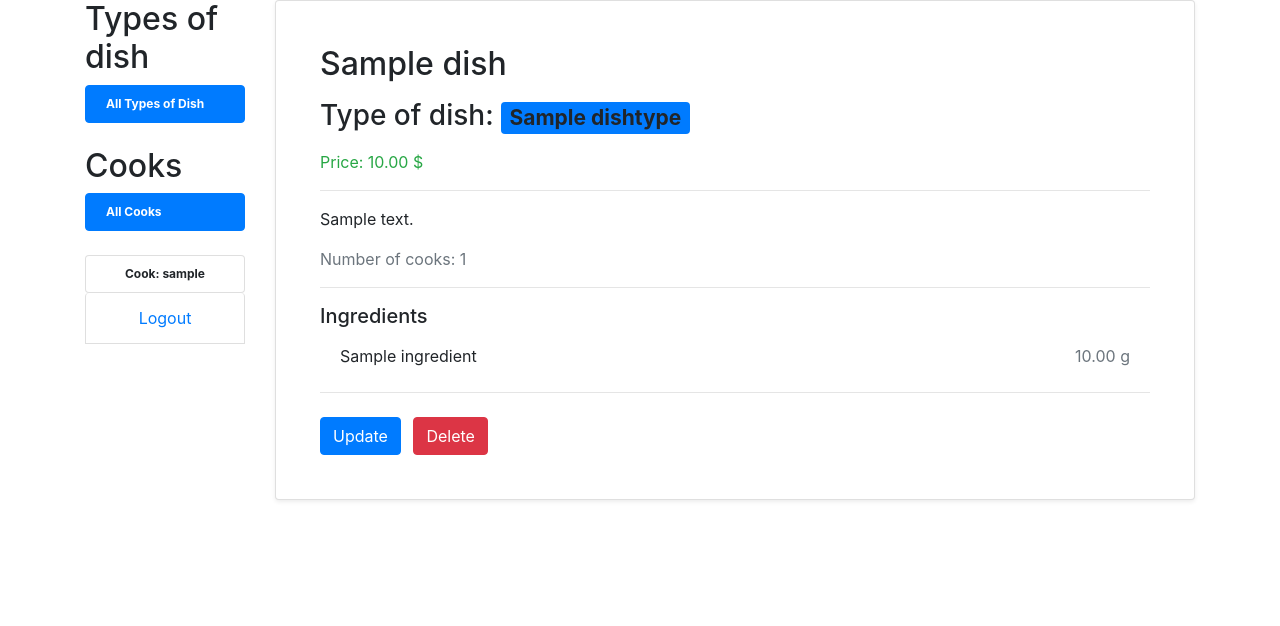
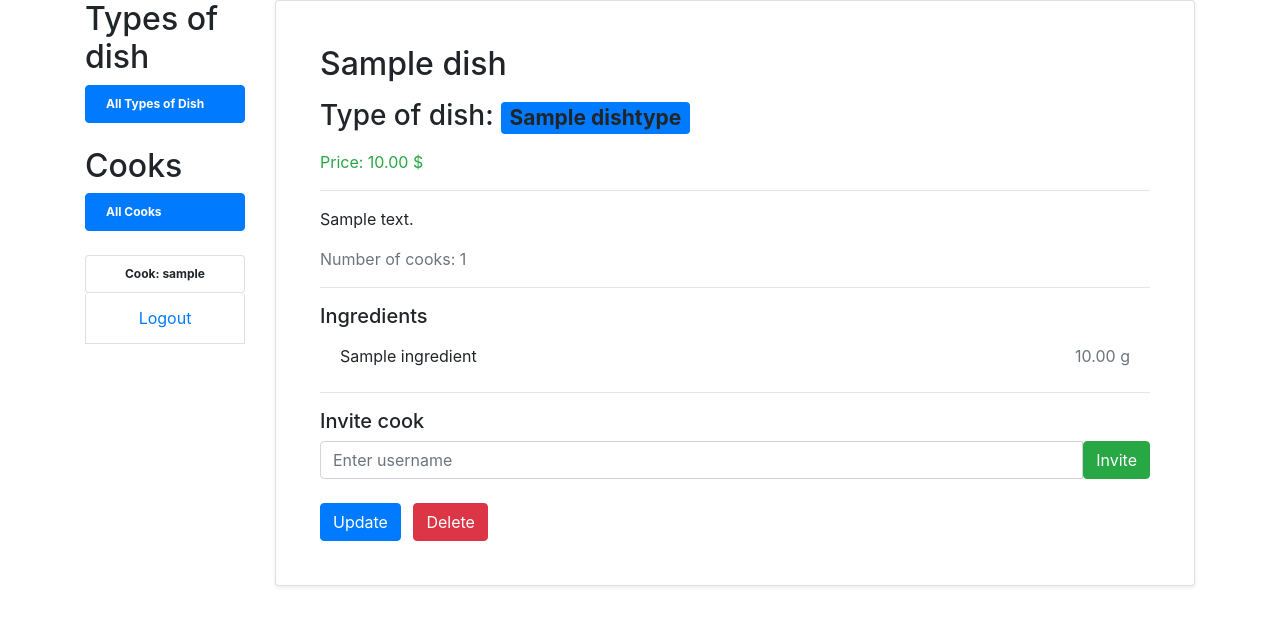
Before and after one commit to Pavlo-Voitov/restaurant-kitchen-service, a Django app: page /dishes/1/ in a window 1280 px wide. Shown: the part 24-650 px from the top of the page. Run offline with Django 5.2, Linux system fonts and the light colour scheme; a user stored in the database is signed in; tables that the repository leaves empty hold one stand-in row (values such as "Sample post"); parts of the project's set-up code (start-up, migrations or seed data) failed here and were passed over.

Commit message:
Add 'invite' field in the dish detail page

```diff
--- a/kitchen/forms.py
+++ b/kitchen/forms.py
@@ -16,3 +16,9 @@ DishIngredientFormSet = inlineformset_factory(
     extra=1,
     can_delete=True,
 )
+
+class InviteCookForm(forms.Form):
+    username = forms.CharField(
+        max_length=150,
+        label="Cook username",
+    )
--- a/kitchen/urls.py
+++ b/kitchen/urls.py
@@ -5,7 +5,8 @@ from .views import (index,
                     DishDetailView,
                     DishCreateView,
                     DishUpdateView,
-                    DishDeleteView,)
+                    DishDeleteView,
+                    invite_me_to_create_dish,)
 
 urlpatterns = [
     path("", index, name="index"),
@@ -14,6 +15,7 @@ urlpatterns = [
     path("dishes/create", DishCreateView.as_view(), name="dish-create"),
     path("dishes/<int:pk>/update/", DishUpdateView.as_view(), name="dish-update"),
     path("dishes/<int:pk>/delete/", DishDeleteView.as_view(), name="dish-delete"),
+    path("dishes/<int:pk>/invite/", invite_me_to_create_dish, name="cook-invite"),
 ]
 
 app_name = "kitchen"
--- a/kitchen/views.py
+++ b/kitchen/views.py
@@ -1,12 +1,12 @@
 from django.db.models import Count
-from django.shortcuts import redirect, render
+from django.shortcuts import redirect, render, get_object_or_404
 from django.urls import reverse_lazy
 from django.views import generic
 from django.contrib.auth.mixins import LoginRequiredMixin, UserPassesTestMixin
 from django.contrib.auth.decorators import login_required
 from django.contrib import messages
 
-from .forms import DishForm, DishIngredientFormSet
+from .forms import DishForm, DishIngredientFormSet, InviteCookForm
 from .models import Dish, DishType, Cook
 
 
@@ -84,10 +84,6 @@ class DishUpdateView(LoginRequiredMixin, UserPassesTestMixin, generic.UpdateView
         dish = self.get_object()
         return self.request.user in dish.cooks.all()
 
-    def form_valid(self, form):
-        response = super().form_valid(form)
-        return response
-
     def get(self, request, *args, **kwargs):
         self.object = self.get_object()
         form = self.get_form()
@@ -124,3 +120,25 @@ class DishDeleteView(LoginRequiredMixin, UserPassesTestMixin, generic.DeleteView
         response = super().form_valid(form)
         messages.success(self.request, "Dish deleted successfully!")
         return response
+
+
+@login_required
+def invite_me_to_create_dish(request, pk):
+    dish = get_object_or_404(Dish, pk=pk)
+    form = InviteCookForm(request.POST)
+
+    if form.is_valid():
+        username = form.cleaned_data["username"]
+    else:
+        messages.error(request, "Invalid form.")
+        return redirect("kitchen:dish-detail", pk=pk)
+
+    try:
+        cook = Cook.objects.get(username=username)
+    except:
+        messages.error(request, "User not found.")
+        return redirect("kitchen:dish-detail", pk=pk)
+
+    dish.cooks.add(cook)
+    messages.success(request, f"{username} was added as cook.")
+    return redirect("kitchen:dish-detail", pk=pk)
--- a/templates/kitchen/dish_detail.html
+++ b/templates/kitchen/dish_detail.html
@@ -6,6 +6,7 @@
 
       <h2 class="card-title mb-3">
         {{ dish.name }}
+
       </h2>
 
       <h3 class="mb-3">Type of dish: <span class="badge bg-primary">{{ dish.dish_type }}</span></h3>
@@ -18,7 +19,6 @@
 
       <h5 class="mt-3">Ingredients</h5>
 
-      {% if dish.ingredients.exists %}
         {% with items=dish.dishingredient_set.all %}
           {% if items %}
             <ul class="list-group list-group-flush mb-3">
@@ -36,9 +36,30 @@
             <p class="text-muted mb-3">No ingredients yet.</p>
           {% endif %}
         {% endwith %}
-      {% endif %}
 
       <hr>
+      {% if user in dish.cooks.all %}
+
+      <h5>Invite cook</h5>
+
+      <form method="post" action="{% url 'kitchen:cook-invite' pk=dish.id %}">
+        {% csrf_token %}
+
+        <div class="input-group mb-3">
+          <input
+            type="text"
+            name="username"
+            class="form-control"
+            placeholder="Enter username"
+            required
+          >
+          <button class="btn btn-success" type="submit">
+           Invite
+          </button>
+        </div>
+      </form>
+
+      {% endif %}
 
       {% if user in dish.cooks.all %}
         <a href="{% url 'kitchen:dish-update' pk=dish.id %}" class="btn btn-primary link-to-page mt-2">
```
